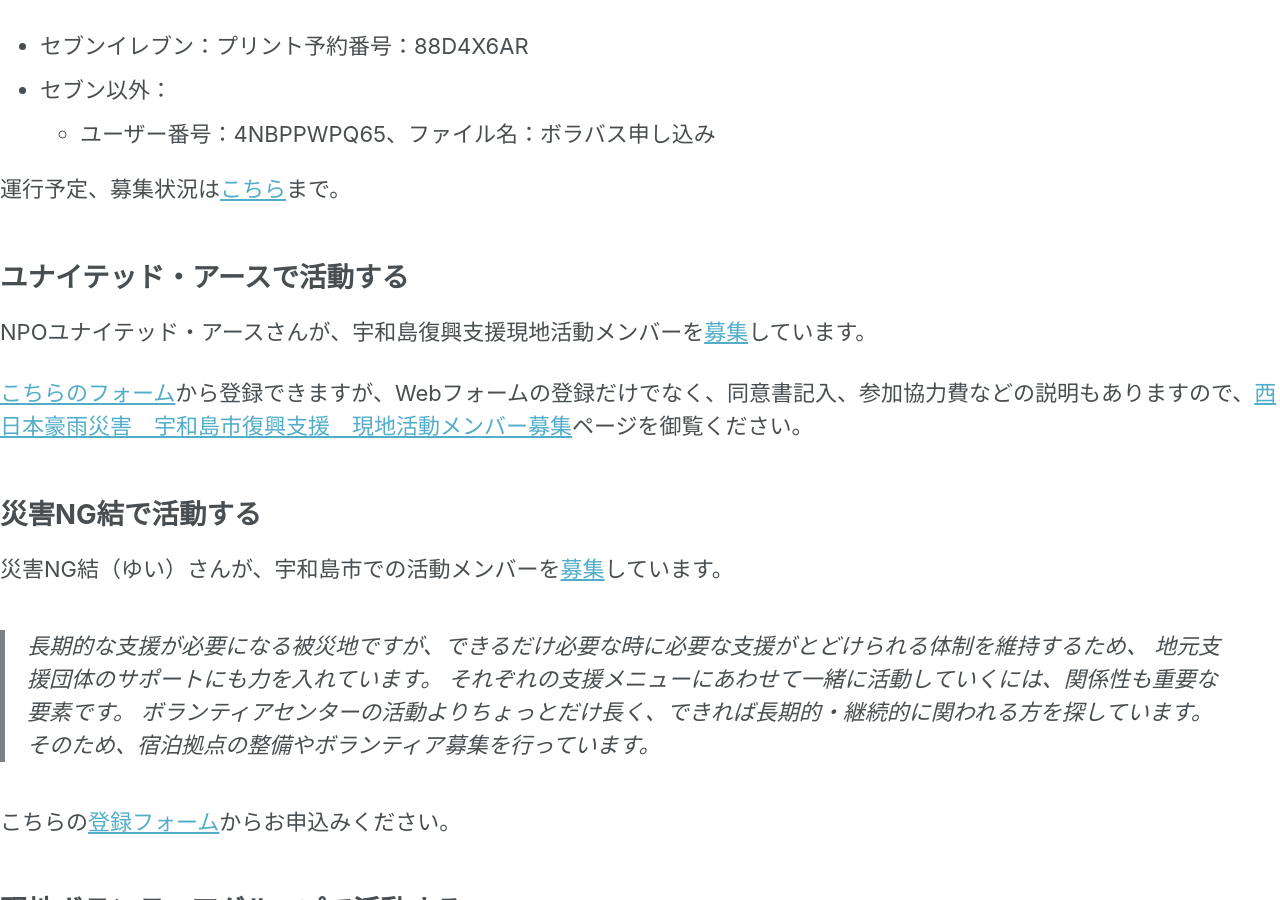
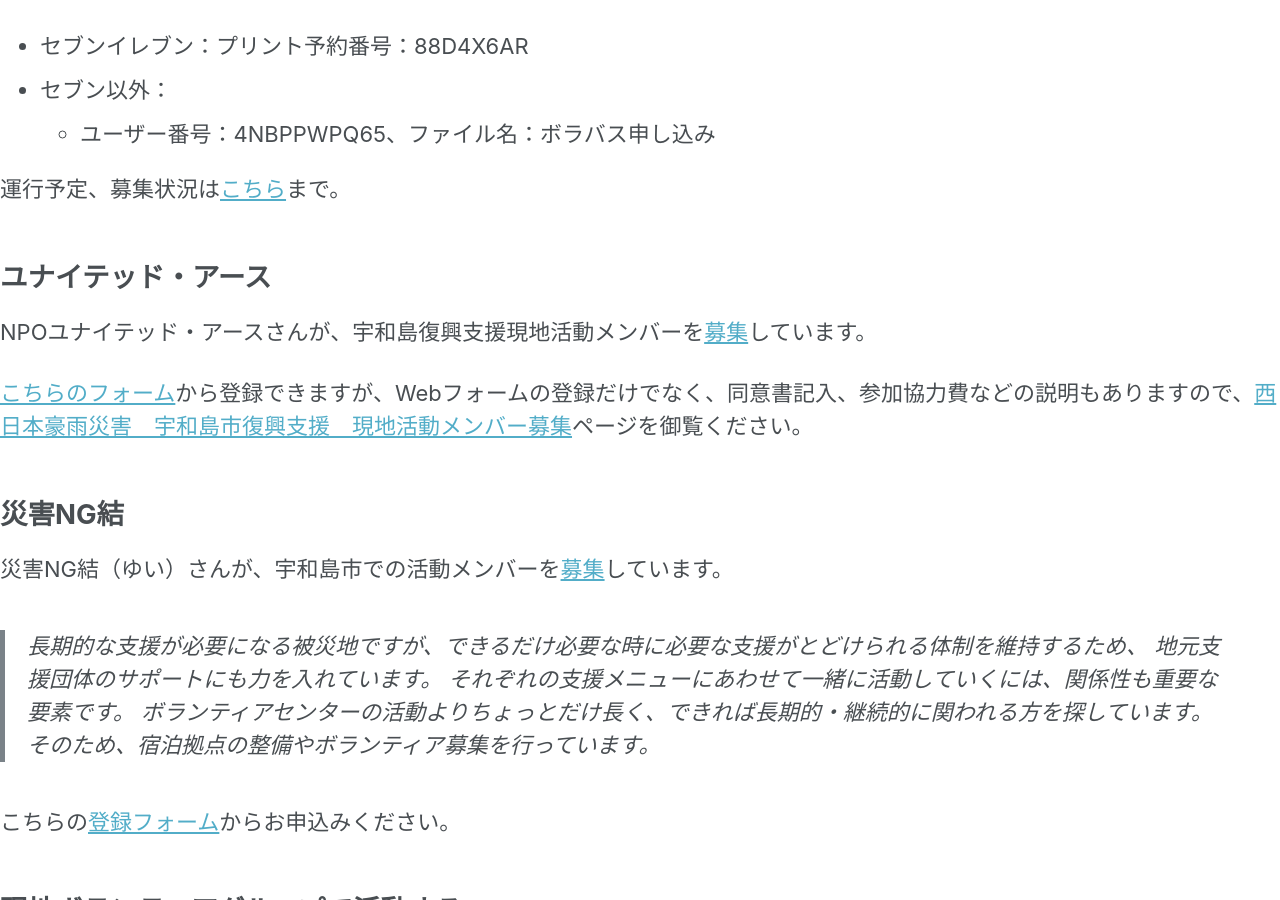
Before and after one commit to cheerup-ehime/cheerup-ehime.github.io, a Jekyll site: the page built from volunteer-new/uwajima.md, in a window 1280 px wide and 900 px high, scrolled down 8351 px. Built offline with Jekyll 4.4.1, drawn with Linux system fonts in a browser that asks for light colours; nearby versions of some CDN libraries; our own code applies the rules of GitHub Pages for plain Markdown files; comment, search, counter and statistics services are not loaded.

Commit message:
見出し修正

```diff
--- a/volunteer-new/uwajima.md
+++ b/volunteer-new/uwajima.md
@@ -141,13 +141,13 @@
 
 運行予定、募集状況は[こちら](https://ehimesvc.jp/?p=270)まで。
 
-## ユナイテッド・アースで活動する
+## ユナイテッド・アース
 
 NPOユナイテッド・アースさんが、宇和島復興支援現地活動メンバーを[募集](https://uwajima.united-earth.jp/volunteer/)しています。
 
 [こちらのフォーム](https://pro.form-mailer.jp/fms/34a9d3e816874)から登録できますが、Webフォームの登録だけでなく、同意書記入、参加協力費などの説明もありますので、[西日本豪雨災害　宇和島市復興支援　現地活動メンバー募集](https://uwajima.united-earth.jp/volunteer/)ページを御覧ください。
 
-## 災害NG結で活動する
+## 災害NG結
 
 災害NG結（ゆい）さんが、宇和島市での活動メンバーを[募集](http://ngoyui.com/archives/1838)しています。
 
```
